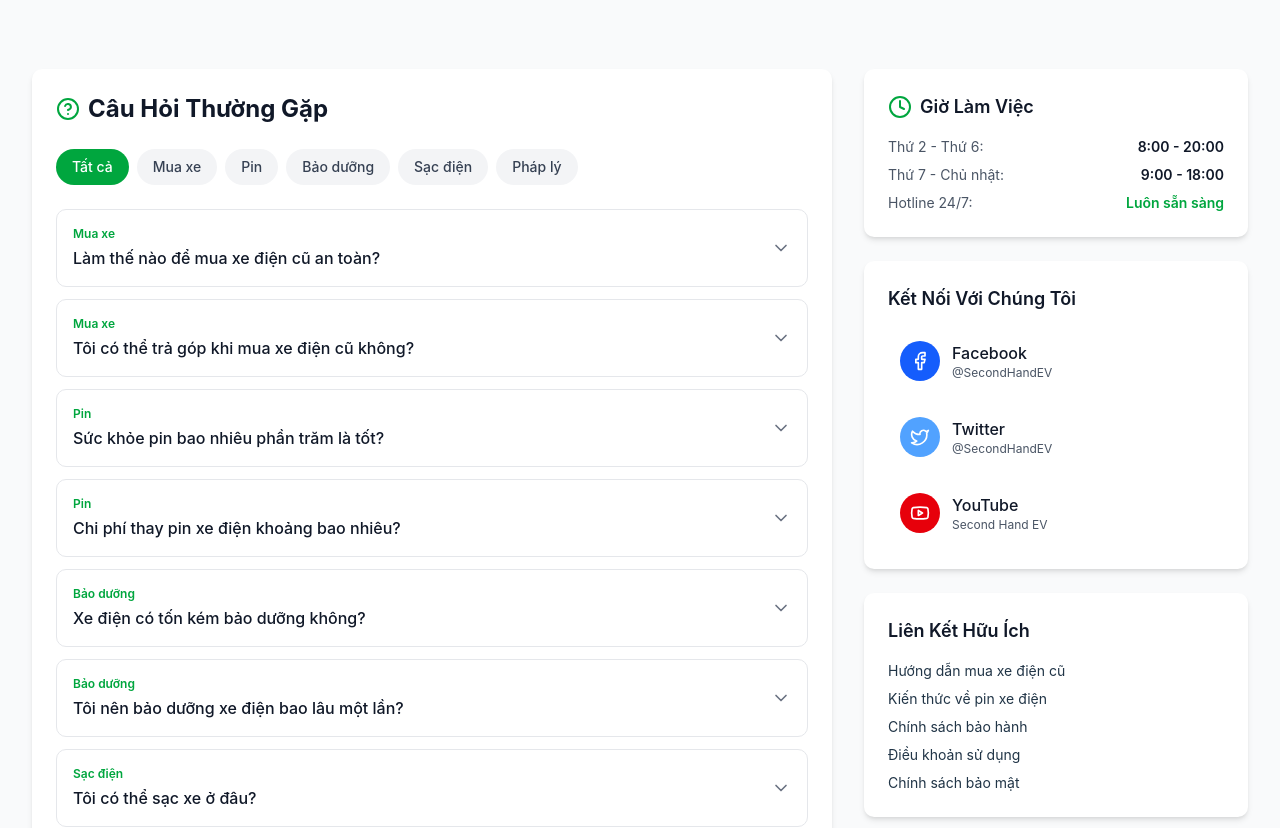
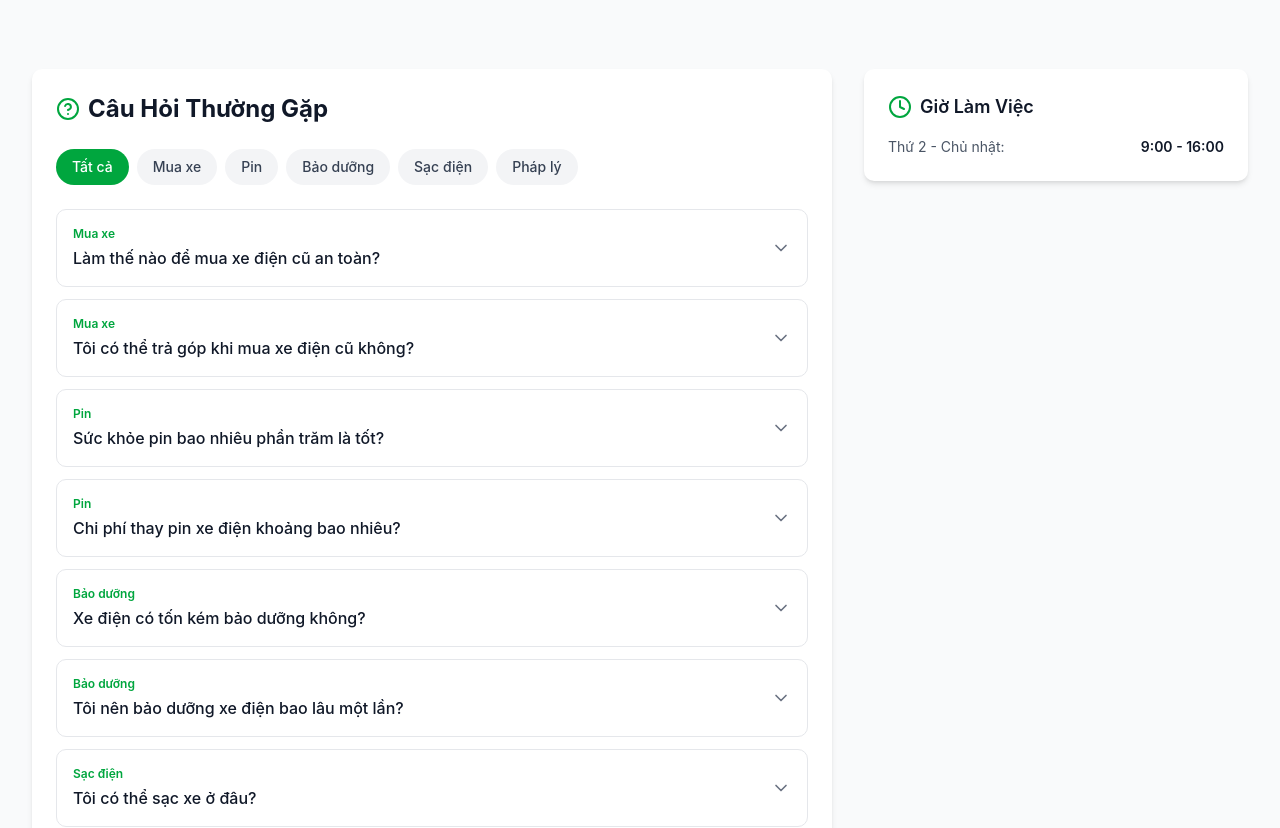
Before and after one commit to fongcuten/SWP391_Second_hand_EV_and_battery_FE, a React (Vite) app: page /ho-tro in a window 1280 px wide. Shown: the part 560-1388 px from the top of the page. Built offline with nearby package versions, Linux system fonts and the light colour scheme.

Commit message:
remove unused import

```diff
--- a/src/pages/SupportPage.tsx
+++ b/src/pages/SupportPage.tsx
@@ -217,8 +217,8 @@ const SupportPage: React.FC = () => {
                     key={category}
                     onClick={() => setActiveCategory(category)}
                     className={`px-4 py-2 rounded-full text-sm font-medium transition-colors ${activeCategory === category
-                        ? "bg-green-600 text-white"
-                        : "bg-gray-100 text-gray-700 hover:bg-gray-200"
+                      ? "bg-green-600 text-white"
+                      : "bg-gray-100 text-gray-700 hover:bg-gray-200"
                       }`}
                   >
                     {category}
@@ -264,7 +264,7 @@ const SupportPage: React.FC = () => {
             </div>
 
             {/* Contact Form */}
-            <div className="bg-white rounded-lg shadow-md p-6">
+            {/* <div className="bg-white rounded-lg shadow-md p-6">
               <h2 className="text-2xl font-bold text-gray-900 mb-6">
                 Gửi Câu Hỏi Của Bạn
               </h2>
@@ -372,12 +372,11 @@ const SupportPage: React.FC = () => {
                   </button>
                 </form>
               )}
-            </div>
+            </div> */}
           </div>
 
           {/* Sidebar */}
           <div className="space-y-6">
-            {/* Office Hours */}
             <div className="bg-white rounded-lg shadow-md p-6">
               <div className="flex items-center gap-2 mb-4">
                 <Clock className="w-6 h-6 text-green-600" />
@@ -387,28 +386,16 @@ const SupportPage: React.FC = () => {
               </div>
               <div className="space-y-2 text-sm">
                 <div className="flex justify-between">
-                  <span className="text-gray-600">Thứ 2 - Thứ 6:</span>
+                  <span className="text-gray-600">Thứ 2 - Chủ nhật:</span>
                   <span className="font-semibold text-gray-900">
-                    8:00 - 20:00
-                  </span>
-                </div>
-                <div className="flex justify-between">
-                  <span className="text-gray-600">Thứ 7 - Chủ nhật:</span>
-                  <span className="font-semibold text-gray-900">
-                    9:00 - 18:00
-                  </span>
-                </div>
-                <div className="flex justify-between">
-                  <span className="text-gray-600">Hotline 24/7:</span>
-                  <span className="font-semibold text-green-600">
-                    Luôn sẵn sàng
+                    9:00 - 16:00
                   </span>
                 </div>
               </div>
             </div>
 
-            {/* Social Media */}
-            <div className="bg-white rounded-lg shadow-md p-6">
+            {/* Social Media Links */}
+            {/* <div className="bg-white rounded-lg shadow-md p-6">
               <h3 className="text-lg font-semibold text-gray-900 mb-4">
                 Kết Nối Với Chúng Tôi
               </h3>
@@ -454,7 +441,6 @@ const SupportPage: React.FC = () => {
               </div>
             </div>
 
-            {/* Quick Links */}
             <div className="bg-white rounded-lg shadow-md p-6">
               <h3 className="text-lg font-semibold text-gray-900 mb-4">
                 Liên Kết Hữu Ích
@@ -491,10 +477,10 @@ const SupportPage: React.FC = () => {
                   Chính sách bảo mật
                 </a>
               </div>
-            </div>
+            </div> */}
 
             {/* Emergency Contact */}
-            <div className="bg-gradient-to-br from-red-500 to-orange-500 rounded-lg shadow-md p-6 text-white">
+            {/* <div className="bg-gradient-to-br from-red-500 to-orange-500 rounded-lg shadow-md p-6 text-white">
               <h3 className="text-lg font-semibold mb-2">Hỗ Trợ Khẩn Cấp</h3>
               <p className="text-sm text-red-100 mb-4">
                 Gặp sự cố trên đường? Gọi ngay:
@@ -505,7 +491,7 @@ const SupportPage: React.FC = () => {
               >
                 1900-xxxx
               </a>
-            </div>
+            </div> */}
           </div>
         </div>
       </div>
```
